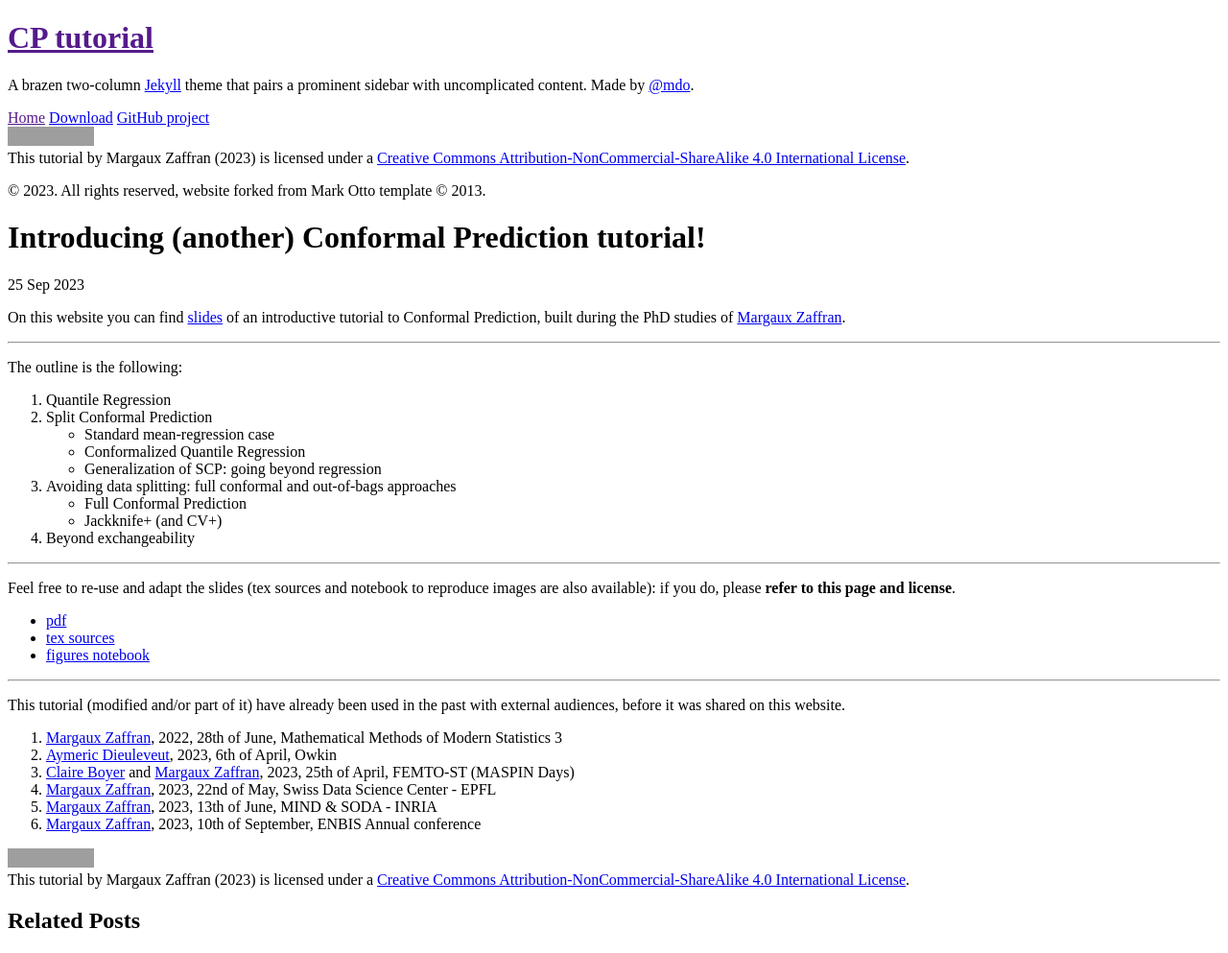
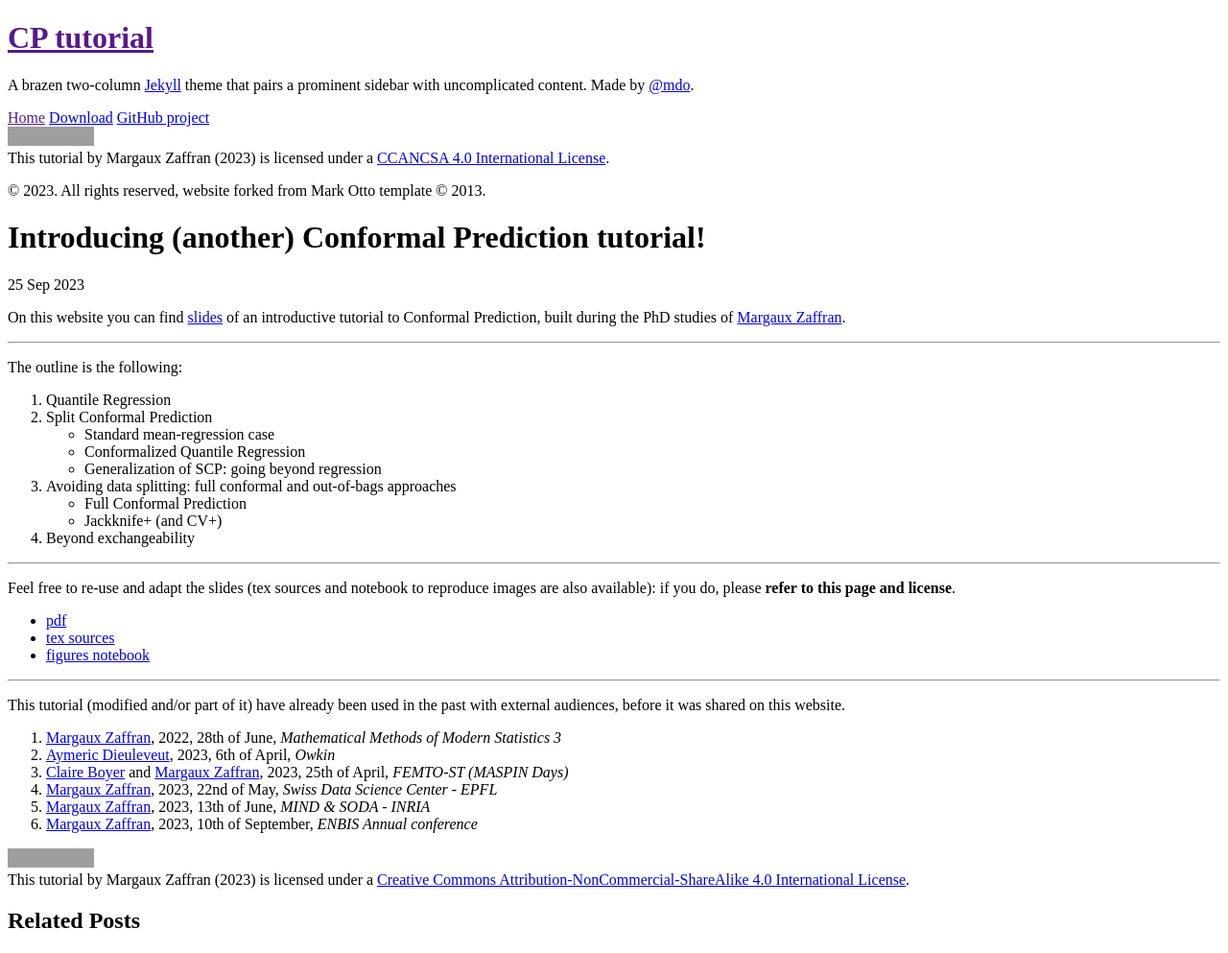
Before and after one commit to conformalpredictionintro/conformalpredictionintro.github.io, a Jekyll site: the page built from _posts/2023-09-25-introducing-cptuto.md, in a window 1280 px wide. Shown: the whole page at 96% size. Built offline with Jekyll 4.4.1, drawn with Linux system fonts in a browser that asks for light colours; Markdown is read by kramdown in place of the engine named in the settings; some of the changed lines change nothing that is shown; grey boxes are pictures that could not be loaded.

Commit message:
update sidebar

```diff
--- a/_includes/sidebar.html
+++ b/_includes/sidebar.html
@@ -30,7 +30,7 @@
       <a class="sidebar-nav-item" href="{{ site.github.repo }}">GitHub project</a>
     </nav>
 
-    <a rel="license" href="http://creativecommons.org/licenses/by-nc-sa/4.0/"><img alt="Creative Commons License" style="border-width:0" src="https://i.creativecommons.org/l/by-nc-sa/4.0/88x31.png" /></a><br />This tutorial by Margaux Zaffran (2023) is licensed under a <a rel="license" href="http://creativecommons.org/licenses/by-nc-sa/4.0/">Creative Commons Attribution-NonCommercial-ShareAlike 4.0 International License</a>.
+    <a rel="license" href="http://creativecommons.org/licenses/by-nc-sa/4.0/"><img alt="Creative Commons License" style="border-width:0" src="https://i.creativecommons.org/l/by-nc-sa/4.0/88x31.png" /></a><br />This tutorial by Margaux Zaffran (2023) is licensed under a <a rel="license" href="http://creativecommons.org/licenses/by-nc-sa/4.0/">CCANCSA 4.0 International License</a>.
     <p>&copy; {{ site.time | date: '%Y' }}. All rights reserved, website forked from Mark Otto template &copy; 2013.</p>
   </div>
 </div>
--- a/_posts/2023-09-25-introducing-cptuto.md
+++ b/_posts/2023-09-25-introducing-cptuto.md
@@ -22,18 +22,18 @@ The outline is the following:
 
 Feel free to re-use and adapt the slides (tex sources and notebook to reproduce images are also available): if you do, please **refer to this page and license**.
 
-- [pdf](link)
-- [tex sources](link)
-- [figures notebook](link)
+- [pdf](_includes/files/cptuto.pdf)
+- [tex sources](_includes/files/cptuto_sources.zip)
+- [figures notebook](_includes/files/cptuto_notebook_images.ipynb)
 
 ***
 
 This tutorial (modified and/or part of it) have already been used in the past with external audiences, before it was shared on this website.
-1. [Margaux Zaffran](https://mzaffran.github.io/), 2022, 28th of June, Mathematical Methods of Modern Statistics 3
-1. [Aymeric Dieuleveut](http://www.cmap.polytechnique.fr/~aymeric.dieuleveut/), 2023, 6th of April, Owkin
-1. [Claire Boyer](https://perso.lpsm.paris/~cboyer/) and [Margaux Zaffran](https://mzaffran.github.io/), 2023, 25th of April, FEMTO-ST (MASPIN Days)
-1. [Margaux Zaffran](https://mzaffran.github.io/), 2023, 22nd of May, Swiss Data Science Center - EPFL
-1. [Margaux Zaffran](https://mzaffran.github.io/), 2023, 13th of June, MIND & SODA - INRIA
-1. [Margaux Zaffran](https://mzaffran.github.io/), 2023, 10th of September, ENBIS Annual conference
+1. [Margaux Zaffran](https://mzaffran.github.io/), 2022, 28th of June, _Mathematical Methods of Modern Statistics 3_
+1. [Aymeric Dieuleveut](http://www.cmap.polytechnique.fr/~aymeric.dieuleveut/), 2023, 6th of April, _Owkin_
+1. [Claire Boyer](https://perso.lpsm.paris/~cboyer/) and [Margaux Zaffran](https://mzaffran.github.io/), 2023, 25th of April, _FEMTO-ST (MASPIN Days)_
+1. [Margaux Zaffran](https://mzaffran.github.io/), 2023, 22nd of May, _Swiss Data Science Center - EPFL_
+1. [Margaux Zaffran](https://mzaffran.github.io/), 2023, 13th of June, _MIND & SODA - INRIA_
+1. [Margaux Zaffran](https://mzaffran.github.io/), 2023, 10th of September, _ENBIS Annual conference_
 
 <a rel="license" href="http://creativecommons.org/licenses/by-nc-sa/4.0/"><img alt="Creative Commons License" style="border-width:0" src="https://i.creativecommons.org/l/by-nc-sa/4.0/88x31.png" /></a><br />This tutorial by Margaux Zaffran (2023) is licensed under a <a rel="license" href="http://creativecommons.org/licenses/by-nc-sa/4.0/">Creative Commons Attribution-NonCommercial-ShareAlike 4.0 International License</a>.
```
